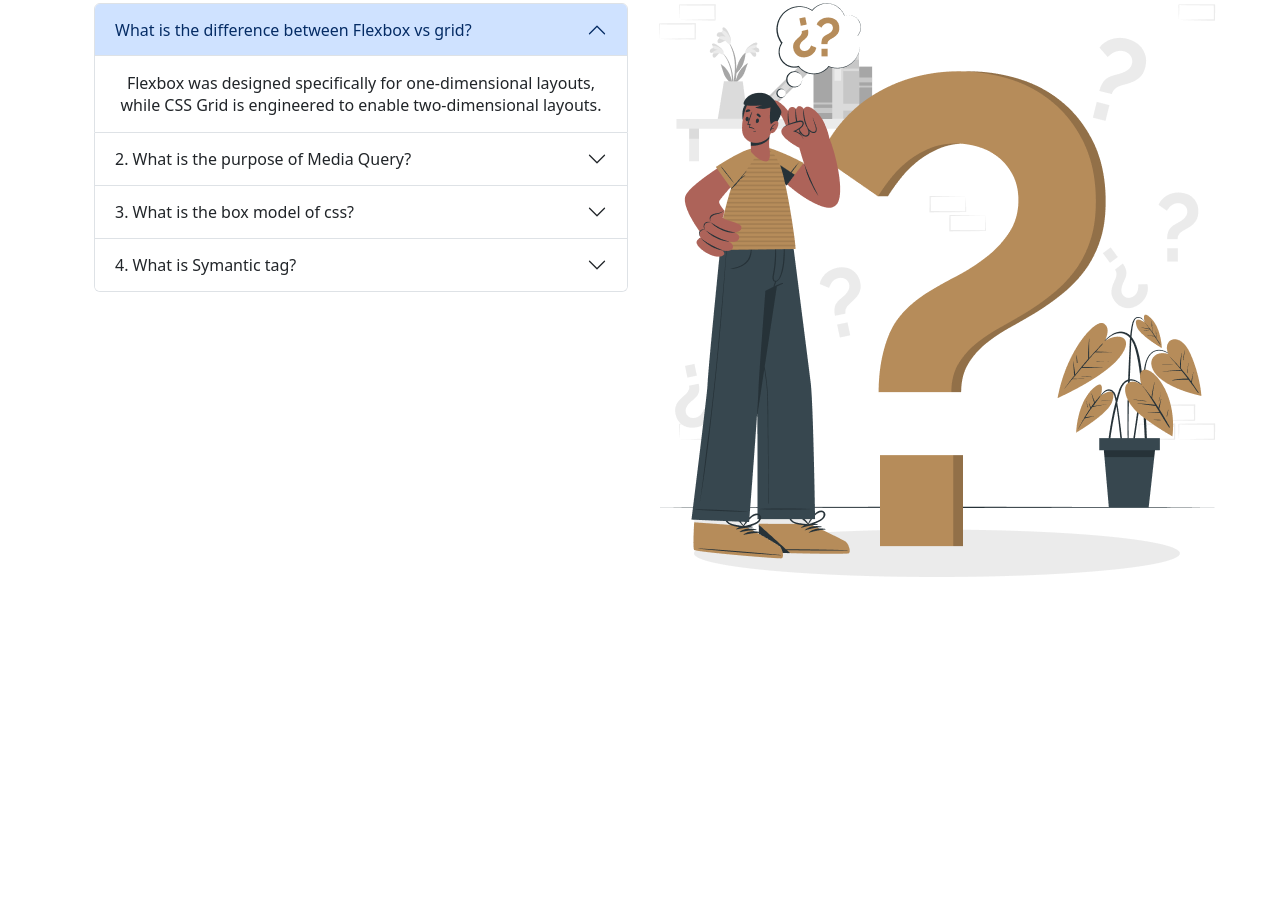
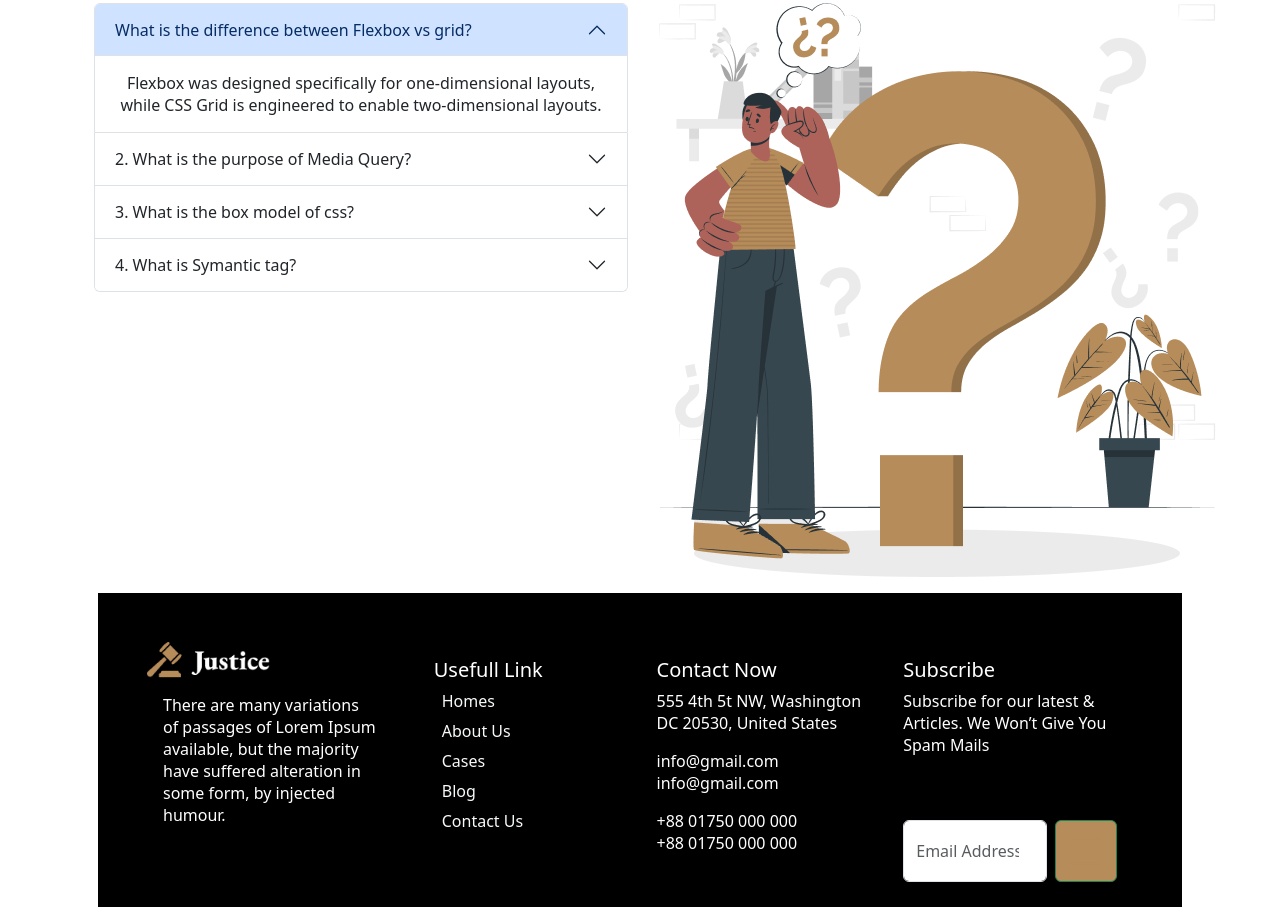
Before and after one commit to KMMukiturRahman/03-Legal-Solution-Resources, a plain HTML site: page index.html in a window 1280 px wide. Shown: the part 1893-2800 px from the top of the page. Before the commit the page ends 2470 px from the top, so only its background shows below. Drawn offline with nearby package versions, Linux system fonts and the light colour scheme.

Commit message:
add footer & modal

```diff
--- a/index.css
+++ b/index.css
@@ -125,3 +125,12 @@ line-height: 26px;
 .my-slide-image{
   height: 500px;
 }
+.my-footer-bg{
+  background-color: black;
+  color: white;
+}
+
+ul {
+  list-style-type: none;
+  color: white;
+}
--- a/index.html
+++ b/index.html
@@ -37,8 +37,27 @@
               <a class="nav-link" href="#">Contact Us ></a>
             </li>
           </ul>
+          <button class="btn btn-outline-success button-color" type="button" data-bs-toggle="modal" data-bs-target="#exampleModal">Free Consultation</button>
+          <!-- Modal -->
+<div class="modal fade" id="exampleModal" tabindex="-1" aria-labelledby="exampleModalLabel" aria-hidden="true">
+  <div class="modal-dialog">
+    <div class="modal-content">
+      <div class="modal-header">
+        <h1 class="modal-title fs-5" id="exampleModalLabel">As Salamu Alaikum</h1>
+        <button type="button" class="btn-close" data-bs-dismiss="modal" aria-label="Close"></button>
+      </div>
+      <div class="modal-body">
+        How are you?
+      </div>
+      <div class="modal-footer">
+        <button type="button" class="btn btn-secondary" data-bs-dismiss="modal">Close</button>
 
-            <button class="btn btn-outline-success button-color" type="submit">Free Consultation</button>
+      </div>
+    </div>
+  </div>
+</div>
+
+
 
         </div>
       </div>
@@ -280,6 +299,58 @@
 </div>
 </div>
 </div>
+
+<!-- Footer -->
+<footer class="m-3 ">
+  <div class="card-group my-footer-bg p-5">
+    <div class="card my-footer-bg">
+      <img src="images/logo.png" class="card-img-top img-fluid w-50" alt="...">
+
+      <div class="card-body">
+
+        <p class="card-text">There are many variations of passages of Lorem Ipsum available, but the majority have suffered alteration in some form, by injected humour.</p>
+
+      </div>
+    </div>
+    <div class="card my-footer-bg">
+           <div class="card-body">
+        <h5 class="card-title px-4">Usefull Link</h5>
+        <ul class="text-decoration-none">
+          <li class="mx-0 pb-2 text-decoration-none"><a href="#" class="text-decoration-none link-light ">Homes</a></li>
+          <li class="pb-2"><a href="#" class="text-decoration-none link-light">About Us</a></li>
+          <li class="pb-2"><a href="#" class="text-decoration-none link-light">Cases</a></li>
+          <li class="pb-2"><a href="#" class="text-decoration-none link-light">Blog</a></li>
+          <li class="pb-2"><a href="#" class="text-decoration-none link-light">Contact Us</a></li>
+        </ul>
+      </div>
+    </div>
+    <div class="card my-footer-bg">
+
+      <div class="card-body">
+        <h5 class="card-title">Contact Now</h5>
+        <p class="card-text">555 4th 5t NW, Washington <br>
+          DC 20530, United States</p>
+          <p class="card-text">info@gmail.com
+            <br>
+            info@gmail.com</p>
+            <p class="card-text">+88 01750 000 000
+              <br>
+              +88 01750 000 000 </p>
+      </div>
+    </div>
+    <div class="card my-footer-bg">
+
+      <div class="card-body">
+        <h5 class="card-title">Subscribe</h5>
+        <p class="card-text">Subscribe for our latest & Articles. We Won’t Give You Spam Mails</p>
+        <form class=" d-flex align-content-center justify-content-center pt-5" role="search">
+          <input class="form-control me-2" type="search" placeholder="Email Address" aria-label="Search" p-5>
+          <button class="btn btn-outline-success button-color" type="submit"><img src="images/email.png"</button>
+      </div>
+    </div>
+  </div>
+
+</footer>
 <!-- Slider Half
 <div id="carouselExample" class="carousel slide bg-warning bg-opacity-10 p-5 rounded">
   <div class="carousel-inner">
```
